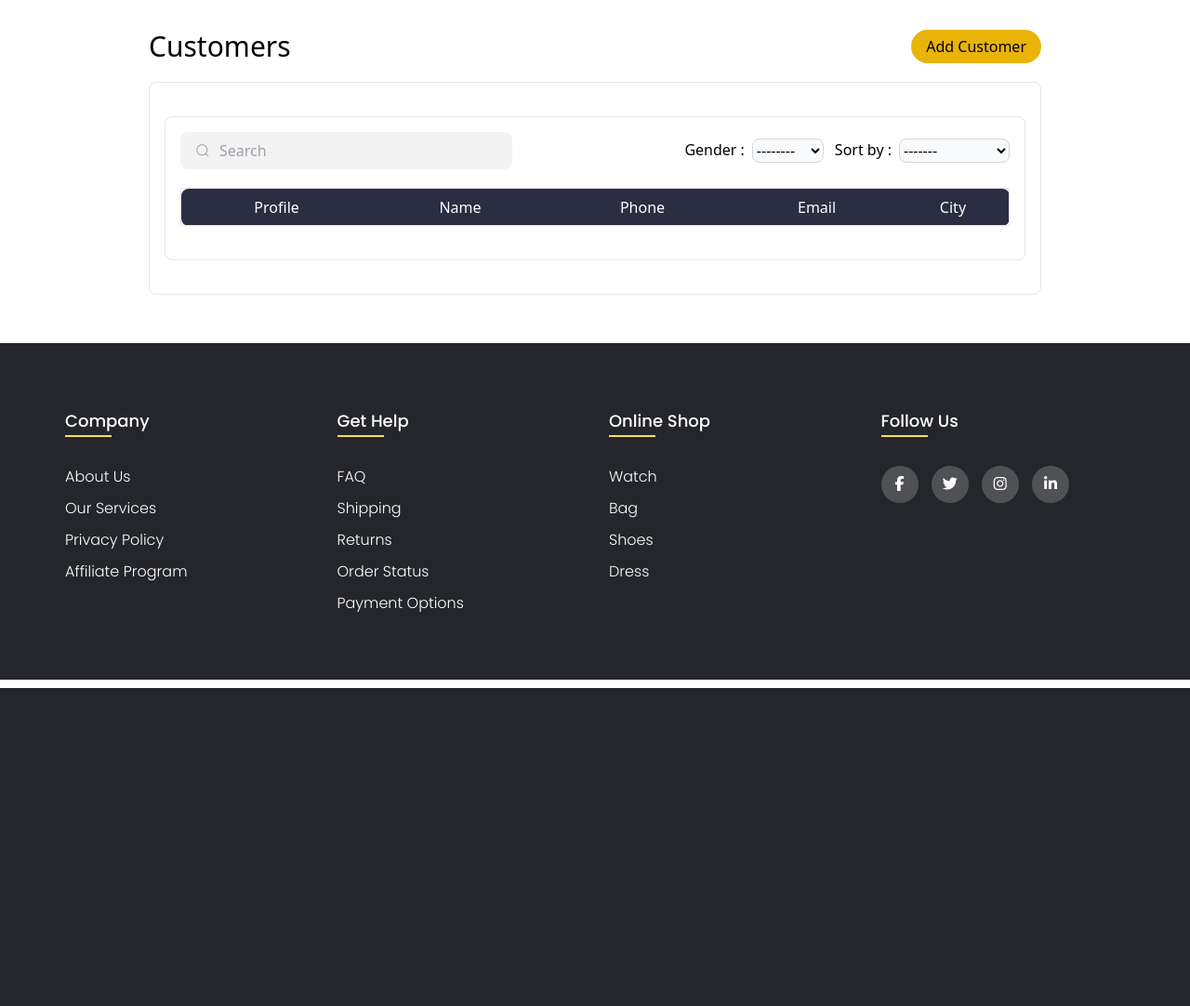
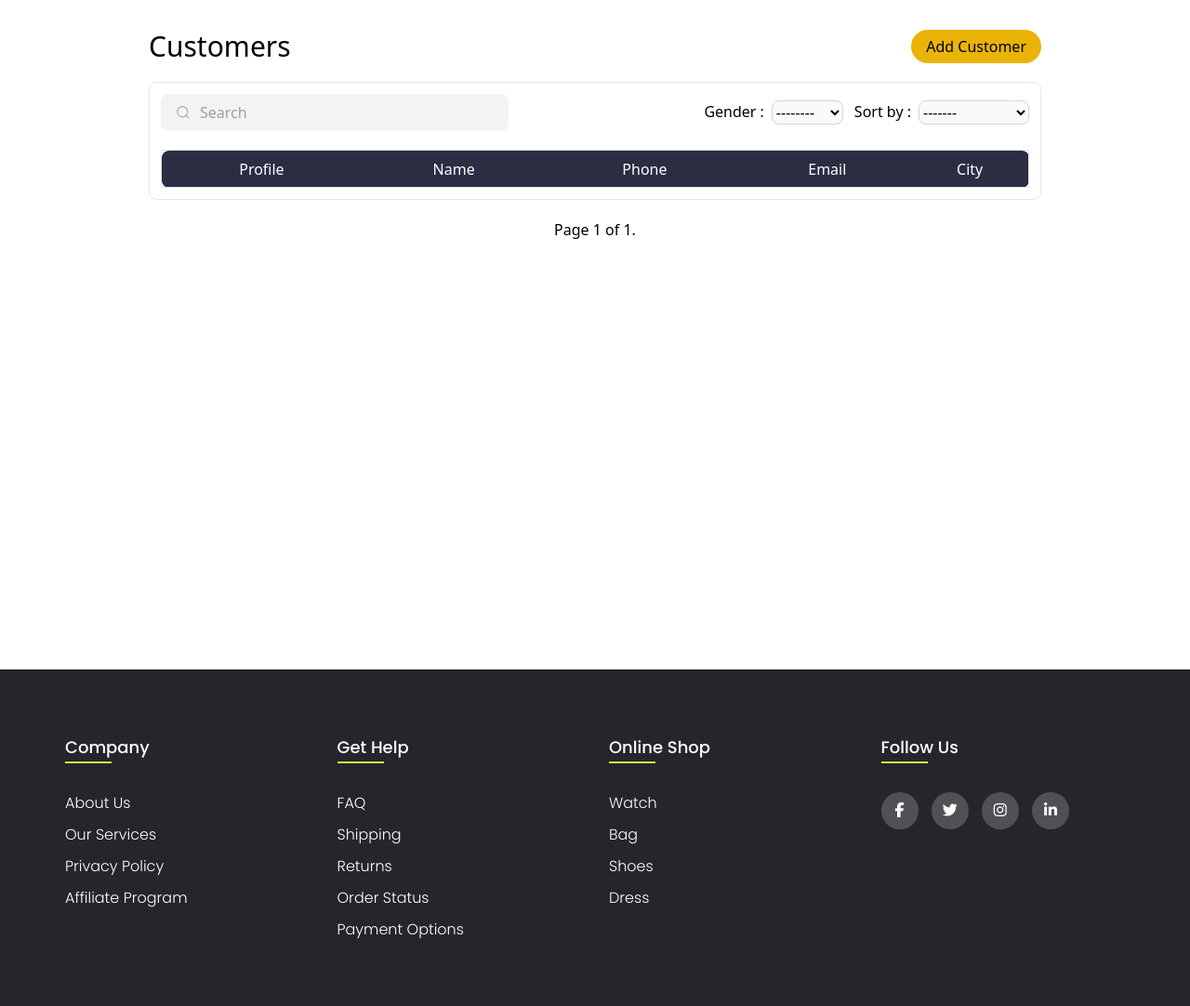
Before and after one commit to TharakaramuduN/TailorFlow1, a Django app: page /select-customer/ in a window 1280 px wide. Shown: the part 60-1142 px from the top of the page at 93% size. Before the commit the page ends 800 px from the top, so only its background shows below. Run offline with Django 4.2, Linux system fonts and the light colour scheme; a user stored in the database is signed in; data comes from the database, SQL or seed files in the repository; style sheets or scripts are compiled from the project's sources.

Commit message:
added pagination in select_products.html

```diff
--- a/apps/orders/static/js/select_customer.js
+++ b/apps/orders/static/js/select_customer.js
@@ -1,4 +1,4 @@
-async function filterCustomers(){
+async function filterCustomers(page_num){
     let query = '/filter-customers/?'
     let searchQuery = document.querySelector('.search-input').value.trim()
     let gender = document.querySelector('#gender').value
@@ -7,11 +7,14 @@
     if (searchQuery) query += `search=${searchQuery}`
     if (gender !== 'D') query += `&gender=${gender}`
     if (sortby !== 'D') query += `&sortby=${sortby}`
+    if (page_num){ query += `&page=${page_num}`} else query += '&page=1'
 
     let response = await fetch(query)
     let data = await response.json()
 
     tableBody.innerHTML = ''
+    pagination = document.querySelector('.pagination')
+    page_obj = data['page_obj']
     data.customers.forEach(customer => {
         const row = document.createElement('tr')
         row.innerHTML = `
@@ -24,5 +27,21 @@
         `
         tableBody.appendChild(row)
     });
+    pagination.innerHTML = ''
+    pagination.innerHTML = `
+    <span class="step-links flex justify-between w-full">
+        ${page_obj.has_previous ? `
+        <span>
+        <button class=" border px-3 bg-yellow-500 rounded-full" onclick=filterCustomers(${ page_obj.previous_page_number })><i class="fa-solid fa-angle-left"></i></button></span>` : '<div></div>' }
+
+        <span class="current">
+            Page ${ page_obj.number } of ${ page_obj.num_pages }.
+        </span>
+
+        ${page_obj.has_next ? `
+        <span>
+            <button class=' border px-3 bg-yellow-500 rounded-full' type='button' onclick=filterCustomers(${ page_obj.next_page_number })><i class="fa-solid fa-angle-right"></i></button>
+        </span>` : '<div></div>'}
+    </span>`
 
   }
--- a/apps/orders/templates/orders/select_customer.html
+++ b/apps/orders/templates/orders/select_customer.html
@@ -10,7 +10,7 @@
 <form action="" method="post" id="form">
   {%csrf_token%}
 <section class="customer-section">
-    <div class="customer-content max-w-5xl mx-auto sm:p-8 p-4">
+    <div class="customer-content max-w-5xl mx-auto sm:p-8 p-4 min-h-[90vh]">
       <div class=" flex justify-between ">
         <h1 class=" text-xl sm:text-3xl font-medium">Customers</h1>
         <button class=" sm:px-4 px-2 rounded-full bg-yellow-500 text-black font-medium">
@@ -18,9 +18,9 @@
         </button>
       </div>
 
-      <div class="border rounded-lg h-fit sm:p-4 p-2 my-5">
+      <div class="border rounded-lg h-fit sm:p-3 p-2 my-5">
 
-        <div class="border rounded-lg h-fit sm:p-4 p-2 my-5 gap-3">
+        <div class=" h-fit  gap-3">
           <div class="searchbar-filters flex gap-3 flex-wrap w-full justify-between items-center">
             <div class="group">
               <svg class="icon" aria-hidden="true" viewBox="0 0 24 24"><g><path d="M21.53 20.47l-3.66-3.66C19.195 15.24 20 13.214 20 11c0-4.97-4.03-9-9-9s-9 4.03-9 9 4.03 9 9 9c2.215 0 4.24-.804 5.808-2.13l3.66 3.66c.147.146.34.22.53.22s.385-.073.53-.22c.295-.293.295-.767.002-1.06zM3.5 11c0-4.135 3.365-7.5 7.5-7.5s7.5 3.365 7.5 7.5-3.365 7.5-7.5 7.5-7.5-3.365-7.5-7.5z"></path></g></svg>
@@ -48,7 +48,7 @@
           </div>
 
 
-          <table class=" w-full text-center border my-5 rounded-3xl ">
+          <table class=" w-full text-center border mt-5 rounded-3xl ">
             <thead class=" bg-[#2b2d42] text-white ">
               <tr>
                 <td class="rounded-l-lg">Profile</td>
@@ -59,7 +59,7 @@
               </tr>
             </thead>
             <tbody class="">
-              {% for customer in customers%}
+              {% for customer in page_obj%}
                     <tr class=" hover:cursor-pointer tr">
                         <td class=" flex justify-center items-center h-14"><a style="padding:inherit" class="flex items-center justify-center w-full h-full "  href="{%url 'select-products' customer.id%}"><img class=" h-8 w-8 sm:h-10 sm:w-10 rounded-full" src={{customer.profile.url}} alt=""></a></td>
                         <td><a style="padding:inherit" class="block w-full h-full"  href="{%url 'select-products' customer.id%}">{{customer.first_name}}</a></td>
@@ -72,6 +72,31 @@
           </table>
       </div>
     </div>
+    <div class="pagination flex items-center justify-center mx-auto max-w-4xl  sm:px-8 px-4">
+      <span class="step-links flex  w-full justify-between">
+          {% if page_obj.has_previous %}
+              <button type="button" class=" border px-3 bg-yellow-500 rounded-full" ><i class="fa-solid fa-angle-left"></i></button>
+          {%else%}
+              <div class="hidden-obj">
+
+              </div>
+          {% endif %}
+
+          <span class="current">
+              Page {{ page_obj.number }} of {{ page_obj.paginator.num_pages }}.
+          </span>
+
+          {% if page_obj.has_next %}
+            <span>
+              <button type="button" onclick="filterCustomers('{{page_obj.next_page_number}}')" class=" border px-3 bg-yellow-500 rounded-full"><i class="fa-solid fa-angle-right"></i></button>
+            </span>
+          {%else%}
+            <div class="hidden-obj">
+
+            </div>
+          {% endif %}
+      </span>
+    </div>
   </section>
 </form>
 <script src="{%static 'js/select_customer.js'%}"></script>
--- a/apps/orders/templates/orders/select_products.html
+++ b/apps/orders/templates/orders/select_products.html
@@ -58,7 +58,7 @@
                             <p class="text-gray-700 text-sm">{{ product.description | truncatewords:'2' }}</p>
                             <p class="text-gray-800 text-base font-semibold mt-2">₹{{ product.price }}</p>
                         </div>
-                        <input name="selected_products" type="checkbox" class=" absolute top-0 left-0 h-full w-full z-10 opacity-0" value="{{product.id}}">
+                        <input name="selected_products" type="checkbox" class="selected_products absolute top-0 left-0 h-full w-full z-10 opacity-0" value="{{product.id}}">
                         <div class="selected-layer hidden rounded-md absolute h-full w-full left-0 top-0 items-end justify-end  bg-black opacity-50">
                             <h1 class=" text-6xl text-white font-extrabold pr-3 pb-3"><i class="fa-solid fa-check"></i></h1>
                         </div>
@@ -68,7 +68,7 @@
                 </div>
             </div>
             <div class="flex justify-center">
-                <button class="fixed bottom-[5%] px-3 py-1 bg-[#24262b] text-white rounded-md z-30">Checkout</button>
+                <button class="checkout-btn fixed bottom-[5%] px-3 py-1 bg-[#24262b] text-white rounded-md z-30">Checkout</button>
             </div>
         </section>
     </form>
--- a/apps/orders/views.py
+++ b/apps/orders/views.py
@@ -25,7 +25,9 @@
 @login_required
 def select_customer(request):
     customers = Customer.objects.filter(tailor=request.user)
-    return render(request,'orders/select_customer.html',context={'customers':customers})
+    pagination = Paginator(customers,7)
+    page_obj = pagination.get_page(1)
+    return render(request,'orders/select_customer.html',context={'page_obj':page_obj})
 
 @login_required
 def select_products(request,customer_id):
```
Also changed, not shown: apps/orders/static/js/select_products.js (+15 -7 lines).
